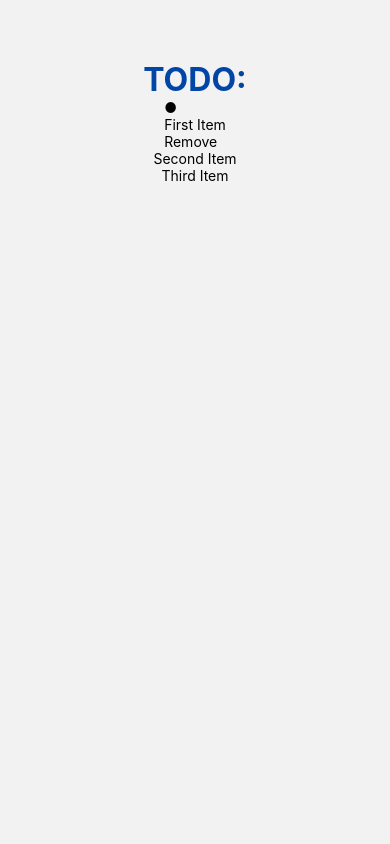
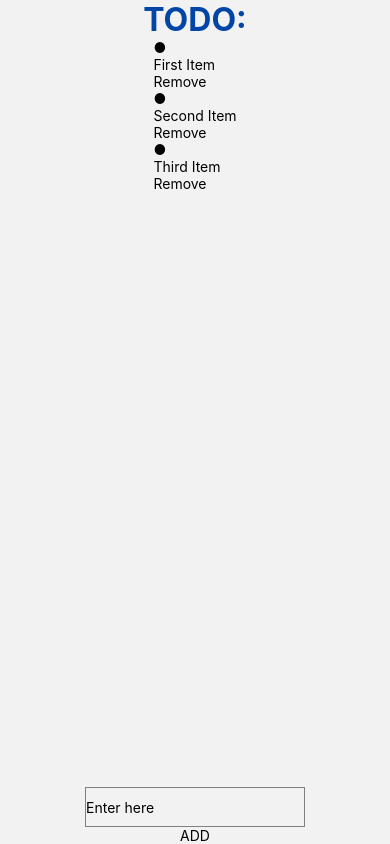
Before and after one commit to sycherry/TodoList, a React Native app: screen /Home in a window 390 px wide. Built offline with nearby package versions, Linux system fonts and the light colour scheme.

Commit message:
created todo logic

```diff
--- a/screens/home.tsx
+++ b/screens/home.tsx
@@ -1,34 +1,77 @@
-import { StyleSheet, Text, View } from 'react-native';
+import { TouchableOpacity, SafeAreaView, StyleSheet, Text, View, FlatList, TextInput } from 'react-native';
 import { HomeProps } from './home.props';
+import { useState, useEffect } from 'react'
 
 export const Home: React.FC<HomeProps> = () => {
+
+  const initialData = [
+    {
+      title: 'First Item',
+      id: 1
+    },
+    {
+      title: 'Second Item',
+      id: 2
+    },
+    {
+      title: 'Third Item',
+      id: 3
+    },
+  ]
+
+  const [data, setData] = useState(initialData)
+  const [text, onChangeText] = useState("")
+
+  const addTodoList = () => {
+    const specificId = Date.now().toString() + "_" + (Math.random() * 1e6).toFixed(0).toString()
+    console.log(specificId)
+    setData([...data, { title: text, id: specificId }])
+  }
+  const removeTodoList = (id) => {
+    setData(data => data.filter((data) => data.id !== id))
+  }
+
+  const renderItem = ({ item }) => (
+    <View>
+      <Text>●</Text>
+      <Text>{item.title}</Text>
+      <TouchableOpacity onPress={() => removeTodoList(item.id)} >
+        <Text>Remove</Text>
+      </TouchableOpacity>
+    </View>
+  )
+
   return (
-    <View style={styles.container}>
-      <Text style={styles.title}>TODO:</Text>
+    <SafeAreaView style={styles.container}>
+      <>
+        <Text style={styles.title}>TODO:</Text>
+        <FlatList
+          data={data}
+          renderItem={renderItem}
+          keyExtractor={item => item.id}
+        ></FlatList>
 
-  <View>
-    <Text>●</Text>
-    <Text>First Item</Text>
-    <Text>Remove</Text>
-  </View>
-  <View>
-    <Text>Second Item</Text>
-  </View>
-  <View>
-    <Text>Third Item</Text>
-  </View>
 
-    </View>
+        <TextInput
+          placeholder='Enter here'
+          style={{ height: 40, borderColor: 'gray', borderWidth: 1 }}
+          onChangeText={t => onChangeText(t)}
+          value={text}
+        />
+        <TouchableOpacity onPress={() => addTodoList()} >
+          <Text>ADD</Text>
+        </TouchableOpacity>
+      </>
+    </SafeAreaView>
   );
 }
 
 const styles = StyleSheet.create({
   container: {
     flex: 1,
-    alignItems: 'center',
-    paddingTop: 60
+    alignItems:'center',
   },
-  title : {
+  title: {
     fontSize: 32,
     fontWeight: 'bold',
     color: '#0145A6',
```
